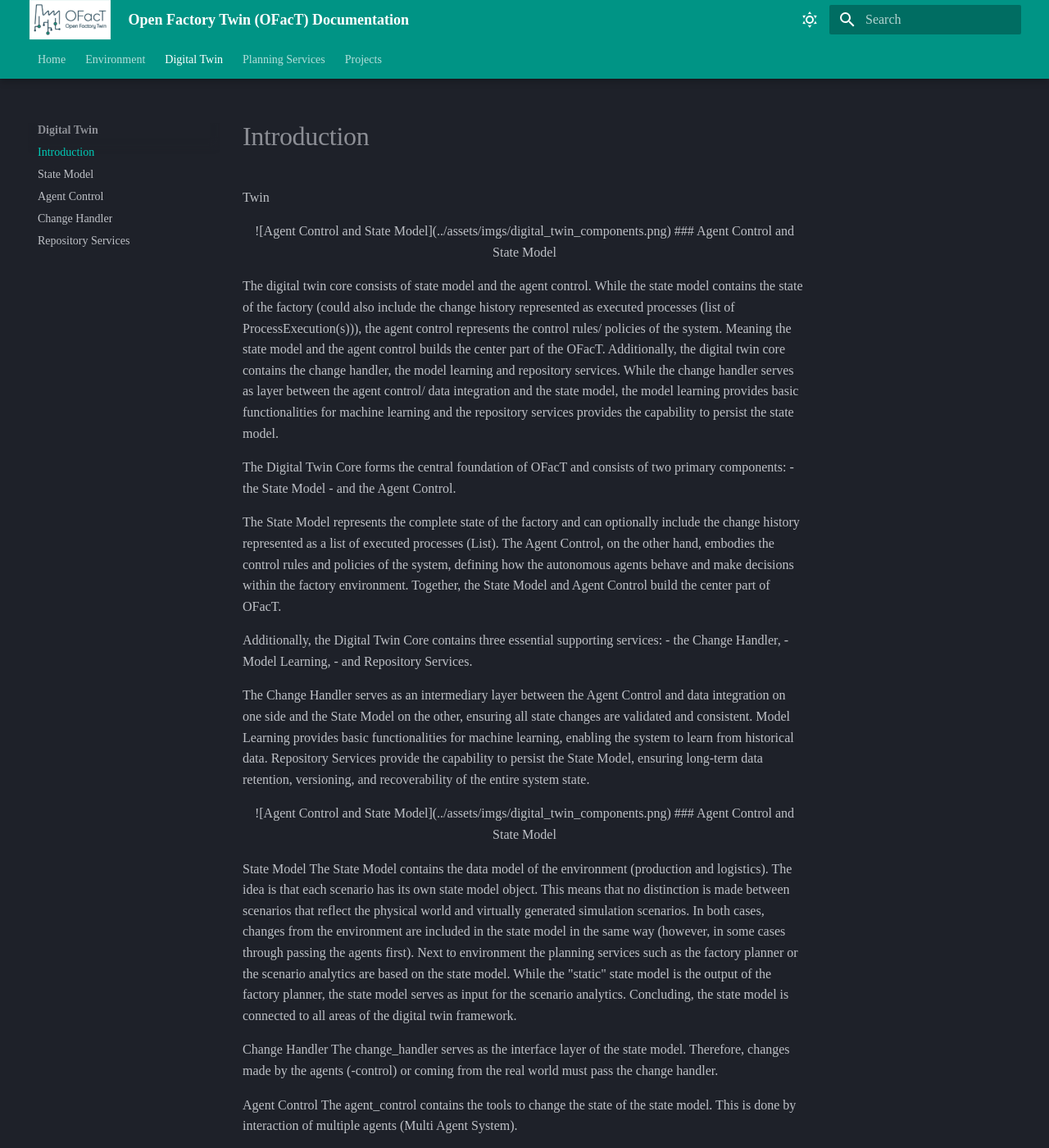
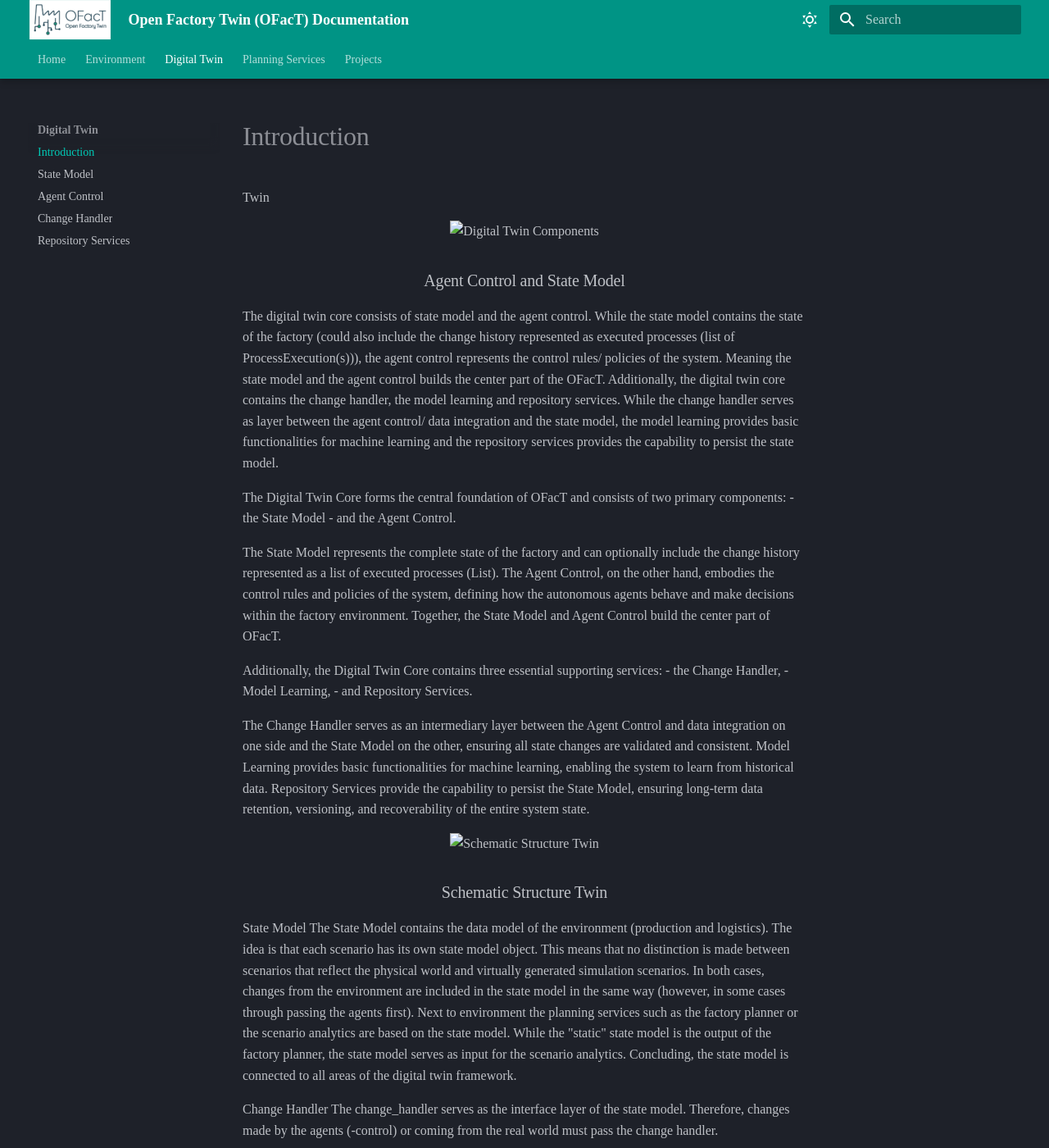
Before and after one commit to OpenFactoryTwin/ofact, an MkDocs documentation site: the page built from docs/twin/digital_twin.md, in a window 1280 px wide and 1400 px high. Shown: the whole window at 82% size. Built offline with MkDocs 1.6.1 and Material for MkDocs 9.7.7, drawn with Linux system fonts in a browser that asks for light colours; some web fonts are replaced.

Commit message:
update in twin.md

```diff
--- a/docs/twin/digital_twin.md
+++ b/docs/twin/digital_twin.md
@@ -1,10 +1,7 @@
 Twin
 <div align="center">
-
-![Agent Control and State Model](../assets/imgs/digital_twin_components.png)
-
-### Agent Control and State Model
-
+  <img src="../assets/imgs/digital_twin_components.png" width="300" height="300" alt="Digital Twin Components" />
+  <h3>Agent Control and State Model</h3>
 </div>
 The digital twin core consists of state model and the agent control. While the state model contains the state of the factory (could also include the change history represented as executed processes (list of ProcessExecution(s))), the agent control represents the control rules/ policies of the system. Meaning the state model and the agent control builds the center part of the OFacT. Additionally, the digital twin core contains the change handler, the model learning and repository services. While the change handler serves as layer between the agent control/ data integration and the state model, the model learning provides basic functionalities for machine learning and the repository services provides the capability to persist the state model.
 
@@ -17,11 +14,8 @@ Additionally, the Digital Twin Core contains three essential supporting services
 The Change Handler serves as an intermediary layer between the Agent Control and data integration on one side and the State Model on the other, ensuring all state changes are validated and consistent. Model Learning provides basic functionalities for machine learning, enabling the system to learn from historical data. Repository Services provide the capability to persist the State Model, ensuring long-term data retention, versioning, and recoverability of the entire system state.
 
 <div align="center">
-
-![Agent Control and State Model](../assets/imgs/digital_twin_components.png)
-
-### Agent Control and State Model
-
+  <img src="../assets/imgs/twin.png" width="500" height="300" alt="Schematic Structure Twin" />
+  <h3>Schematic Structure Twin</h3>
 </div>
 State Model
 The State Model contains the data model of the environment (production and logistics). The idea is that each scenario has its own state model object. This means that no distinction is made between scenarios that reflect the physical world and virtually generated simulation scenarios. In both cases, changes from the environment are included in the state model in the same way (however, in some cases through passing the agents first). Next to environment the planning services such as the factory planner or the scenario analytics are based on the state model. While the "static" state model is the output of the factory planner, the state model serves as input for the scenario analytics. Concluding, the state model is connected to all areas of the digital twin framework.
```
Also changed, not shown: docs/twin/image.png (added).
